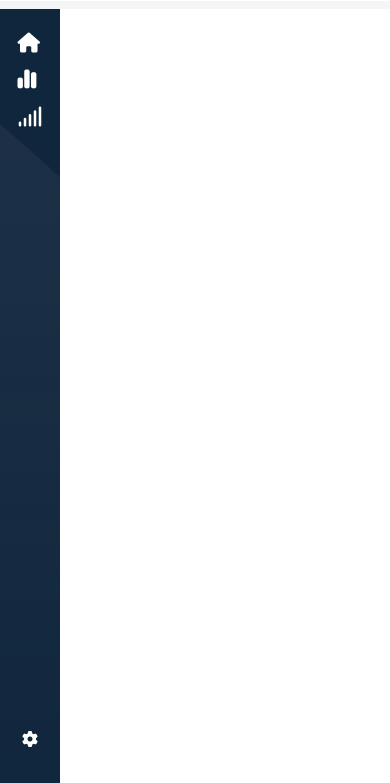
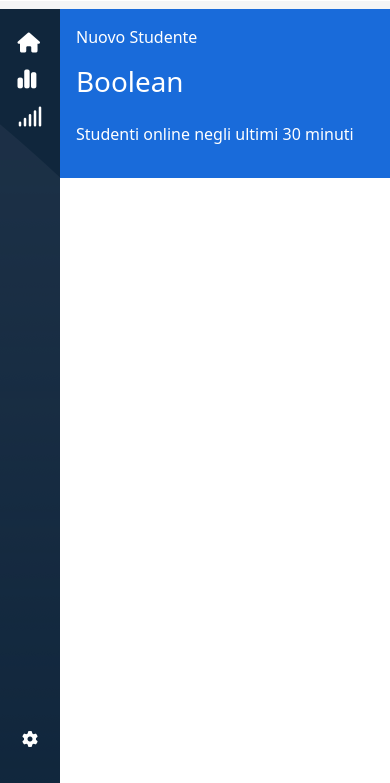
Before and after one commit to vito-pizzulli/html-css-bootstrap-dashboard, a plain HTML site: page index.html in a window 390 px wide. Shown: the part 61-844 px from the top of the page. Drawn offline with nearby package versions, Linux system fonts and the light colour scheme.

Commit message:
added "summary bar" wh responsive, added comments

```diff
--- a/css/style.css
+++ b/css/style.css
@@ -1,3 +1,4 @@
+/* Element Properties */
 li {
     list-style-type: none;
     cursor: pointer;
@@ -32,11 +33,17 @@ main aside > nav.my_navbar ul > li > span {
     display: none;
 }
 
-main section.my_content {
+#content-section {
     width: calc(100vw - 60px);
     height: calc(100vh - 70px);
 }
 
+#summary-bar {
+    background-color: #196bda;
+}
+
+
+/* Utility */
 .my_bg-grey {
     background-color: #e2e2e2;
 }
@@ -45,7 +52,16 @@ main section.my_content {
     color: #fb8d00;
 }
 
-/* LG Layout */
+
+/* Responsive Layout */
+/* MD Layout (from 768px to 992 px */
+@media screen and (min-width: 768px) {
+    #content-section div.row > div.col:first-child {
+        order: 1;
+    }
+}
+
+/* LG Layout (from 992px to higher resolutions */
 @media screen and (min-width: 992px) {
     header > nav.my_navbar ul > li:not(:last-child) {
         display: inline;
@@ -63,11 +79,11 @@ main section.my_content {
         width: 120px;
     }
 
-    .mainsection.my_content {
-    width: calc(100vw - 120px);
-    }
-
     main aside > nav.my_navbar ul > li > span {
         display: inline;
     }
+
+    #content-section {
+        width: calc(100vw - 120px);
+    }
 }
--- a/index.html
+++ b/index.html
@@ -20,6 +20,9 @@
     <link rel="stylesheet" href="css/style.css">
 </head>
 <body>
+
+
+    <!-- Header Navbar -->
     <header>
         <nav class="my_navbar d-flex align-items-center">
             <div class="container-fluid">
@@ -45,6 +48,8 @@
     </header>
     <main>
         <div class="container-fluid p-0 d-flex">
+
+            <!-- Side Navbar -->
             <aside>
                 <nav class="my_navbar d-flex flex-column justify-content-between align-items-center py-3">
                     <ul class="text-white d-flex flex-column p-0">
@@ -66,7 +71,26 @@
                     </ul>
                 </nav>
             </aside>
-            <section class="my_content">
+
+            <!-- Content Section -->
+            <section id="content-section">
+                <div class="container-fluid p-0">
+
+                    <!-- Summary Bar -->
+                    <section id="summary-bar" class="text-white p-3">
+                        <div class="row flex-column flex-md-row">
+                            <div class="col mb-3">
+                                <span>Nuovo Studente</span>
+                            </div>
+                            <div class="col mb-3">
+                                <h1>Boolean</h1>
+                            </div>
+                            <div class="col mb-3">
+                                <span>Studenti online negli ultimi 30 minuti</span>
+                            </div>
+                        </div>
+                    </section>
+                </div>
             </section>
         </div>
     </main>
```
